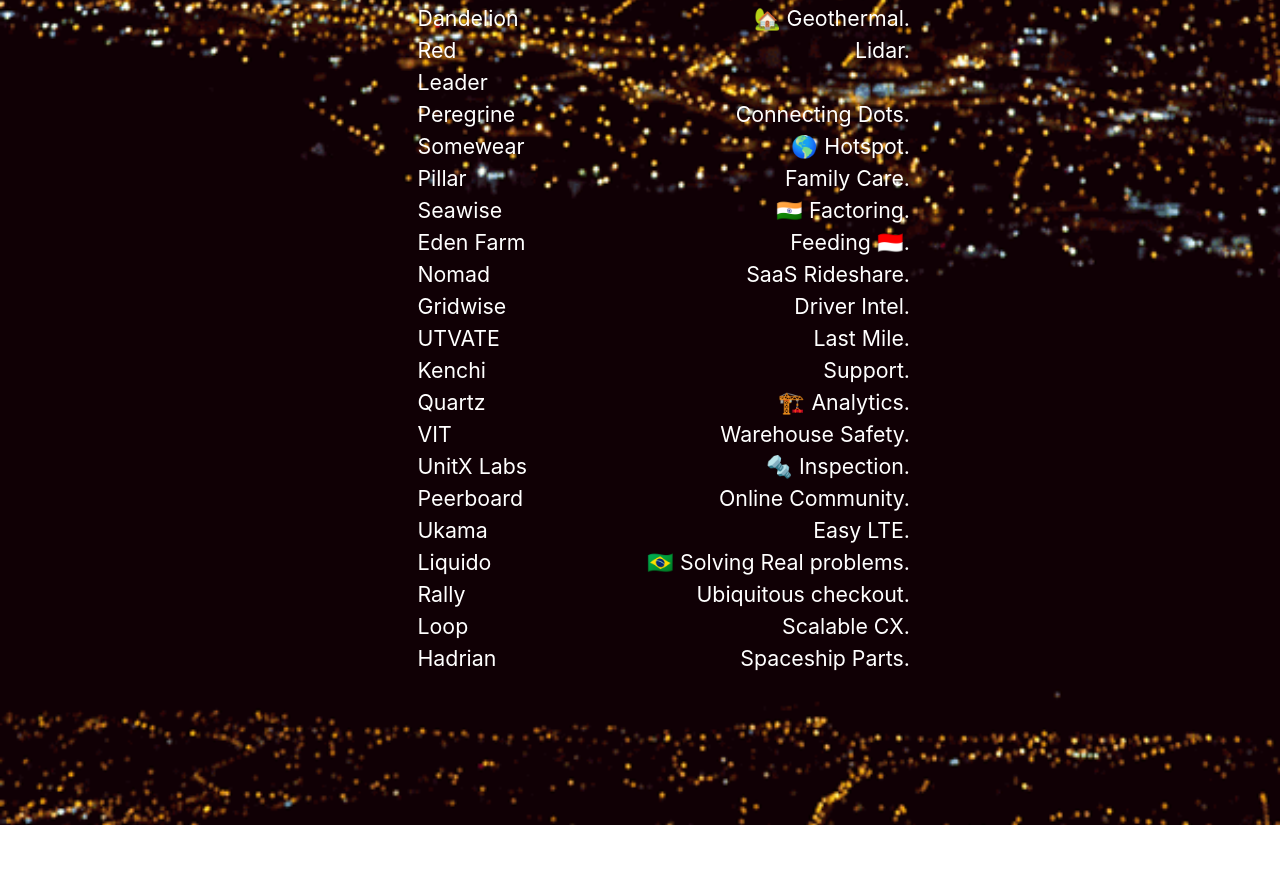
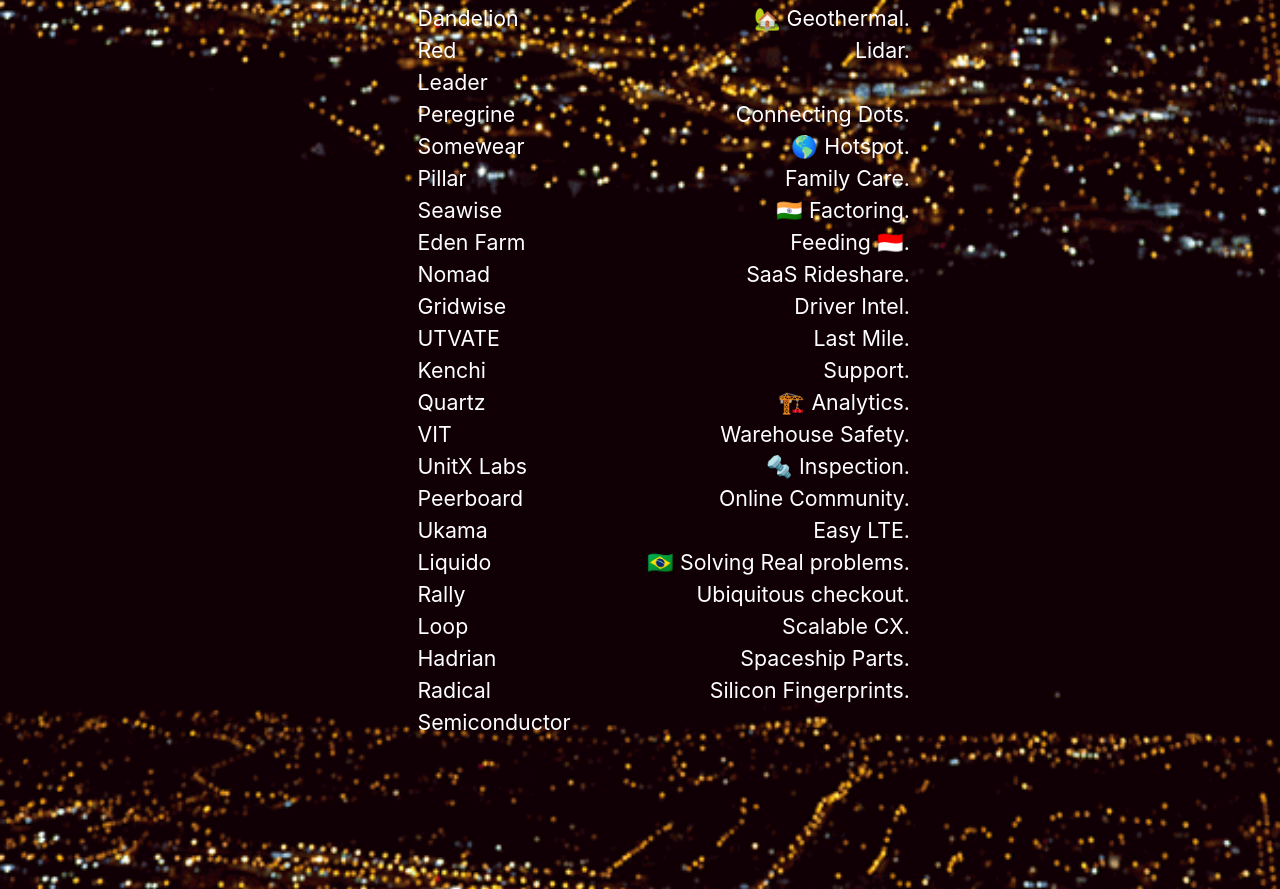
Before and after one commit to aothman/indicatorfund-dot-com, a plain HTML site: page index.html in a window 1280 px wide. Shown: the part 576-1465 px from the top of the page. Before the commit the page ends 1401 px from the top, so only its background shows below. Drawn offline with nearby package versions, Linux system fonts and the light colour scheme.

Commit message:
Update index.html
added radical semiconductor.  may update the description later

```diff
--- a/index.html
+++ b/index.html
@@ -261,6 +261,13 @@
                         Spaceship Parts.
                     </div>
                 </div>
+                <div class="row">
+                    <div class="col-md-1"></div>
+                    <div class="col-md-3 text-left"><a href="https://radicalsemiconductor.com/">Radical Semiconductor</a></div>
+                    <div class="col-md-8 text-right">
+                        Silicon Fingerprints.
+                    </div>
+                </div>
             </div>
             <div class="col-md-3"></div>
         </div>
```
